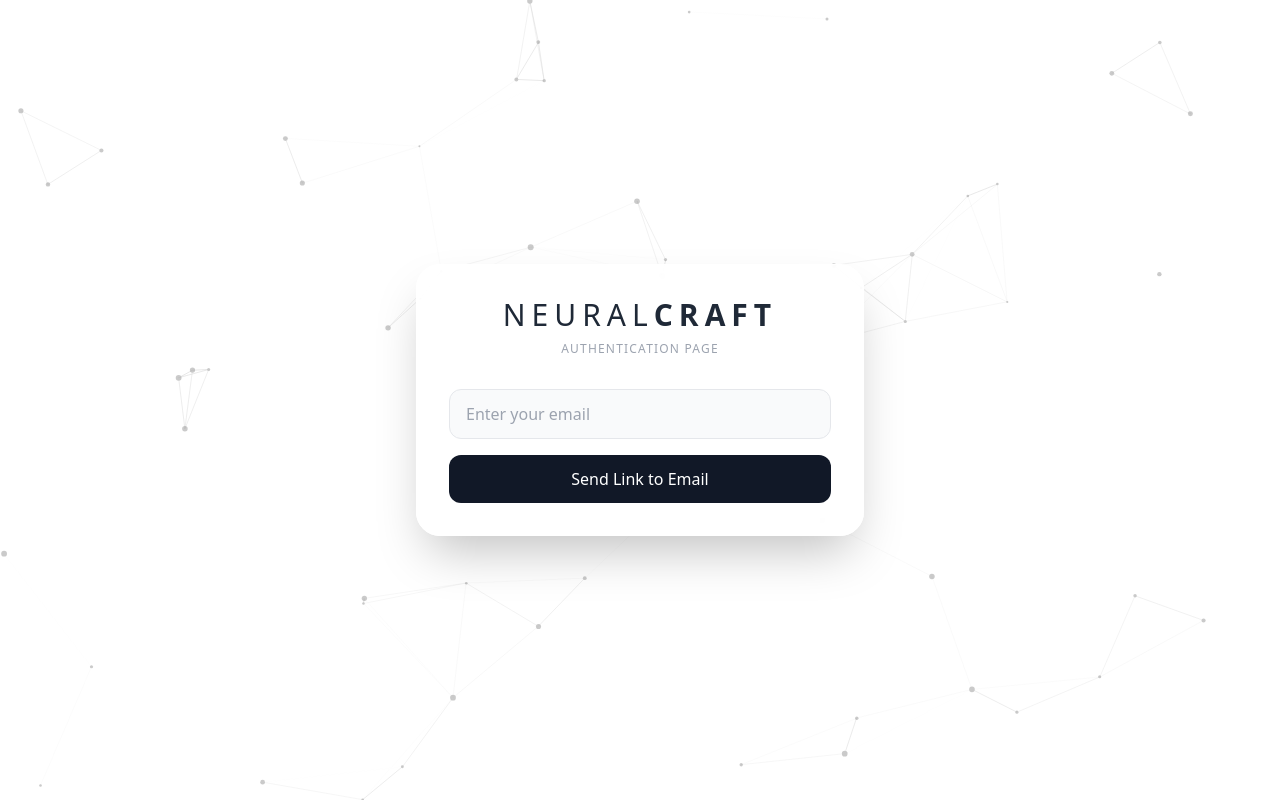
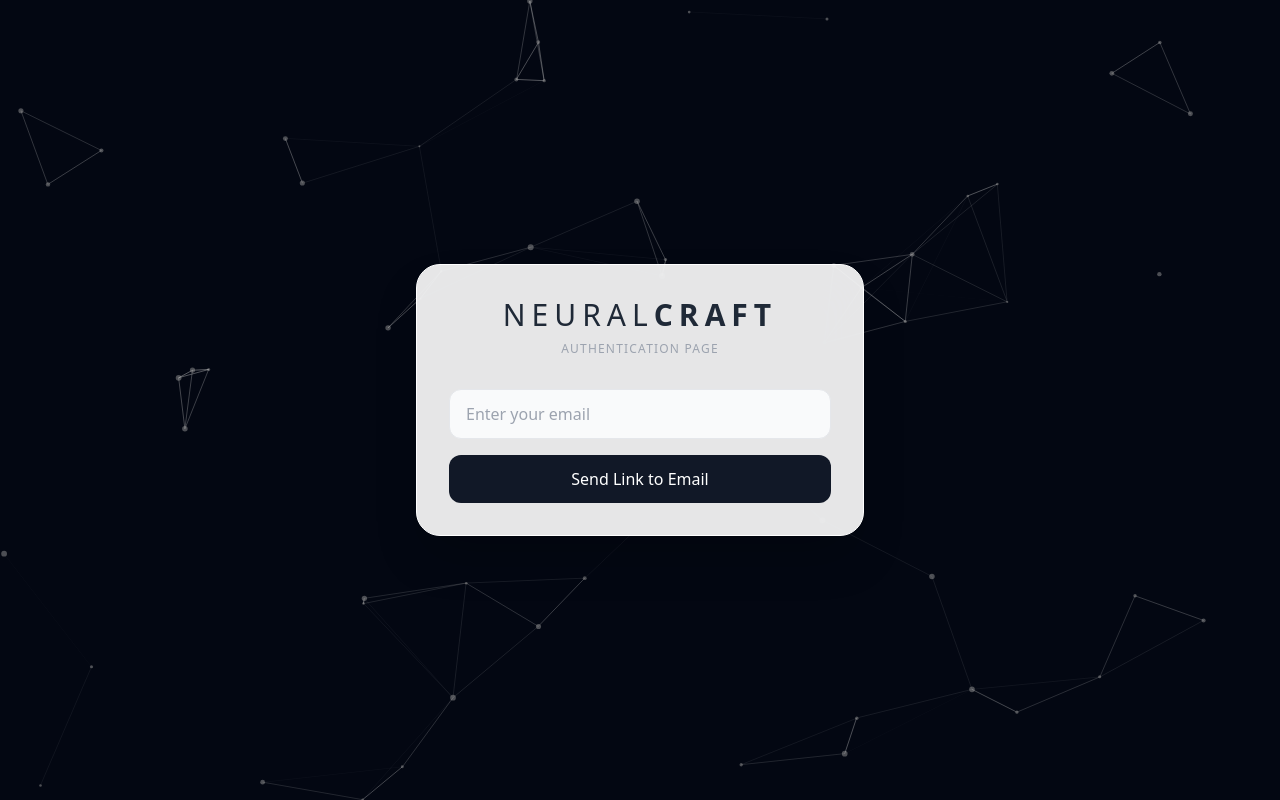
Before and after one commit to rishabh-2005/neuralcraft, a React (Vite) app in the folder frontend/: page / in a window 1280 px wide. Built offline with nearby package versions, Linux system fonts and the light colour scheme.

Commit message:
Apply dark sci-fi theme to cards

```diff
--- a/frontend/src/components/NeuralBackground.jsx
+++ b/frontend/src/components/NeuralBackground.jsx
@@ -83,5 +83,5 @@ export function NeuralBackground() {
     };
   }, []);
 
-  return <canvas ref={canvasRef} className="fixed top-0 left-0 -z-10 bg-white" />;
+  return <canvas ref={canvasRef} className="fixed top-0 left-0 -z-10 bg-gray-950" />;
 }
```
